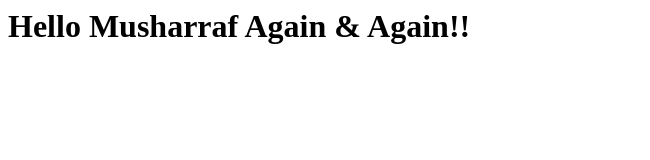
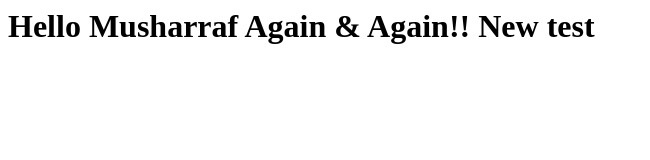
Before and after one commit to mushie550/Cloudfront-Jenkins-Pipeline-Integration, a plain HTML site: page index.html in a window 1280 px wide. Shown: the whole page, without its empty margins (0-650 px from the left). Drawn offline with Linux system fonts and the light colour scheme.

Commit message:
Update index.html

```diff
--- a/index.html
+++ b/index.html
@@ -1,5 +1,5 @@
 <html>
 	<body>
-		<h1> Hello Musharraf Again & Again!!</h1>
+		<h1> Hello Musharraf Again & Again!! New test</h1>
 	</body>
 </html>
```
